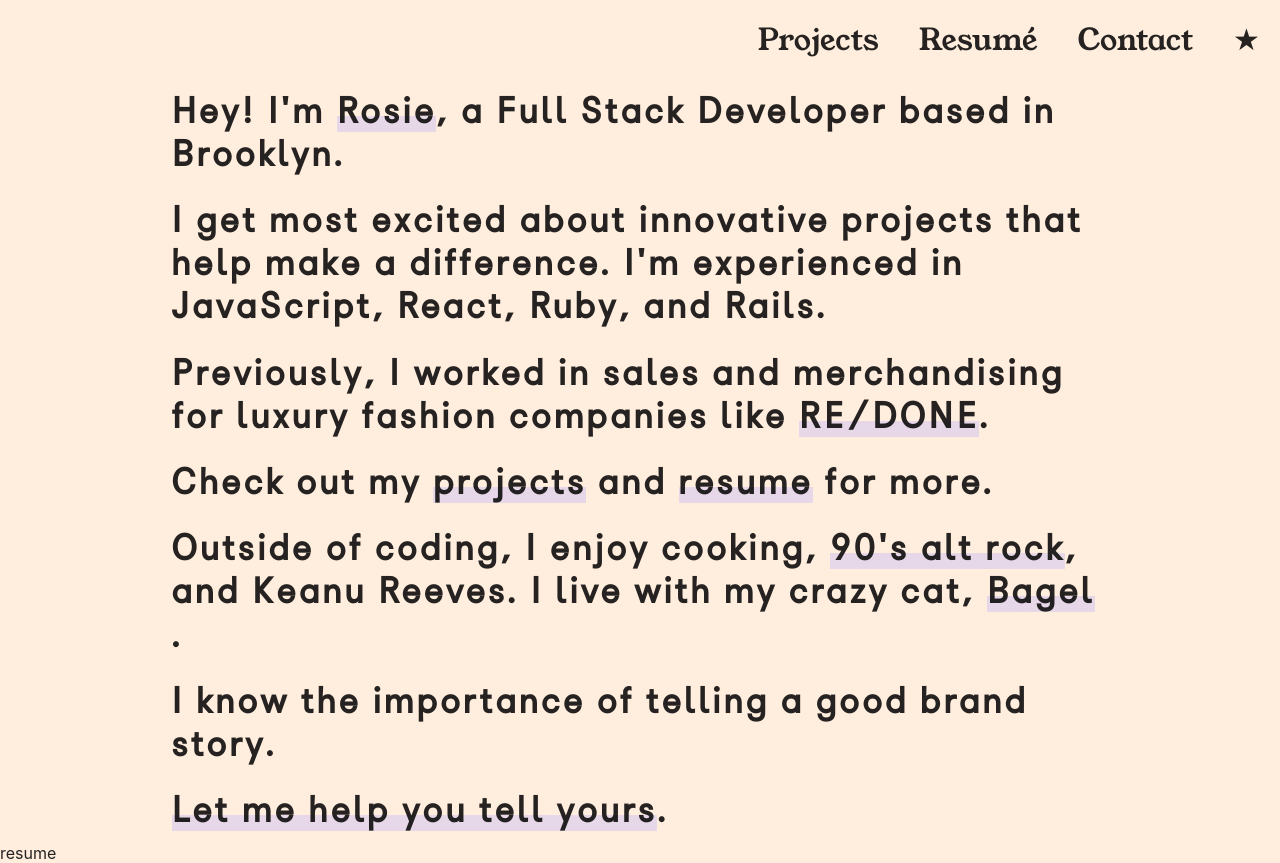
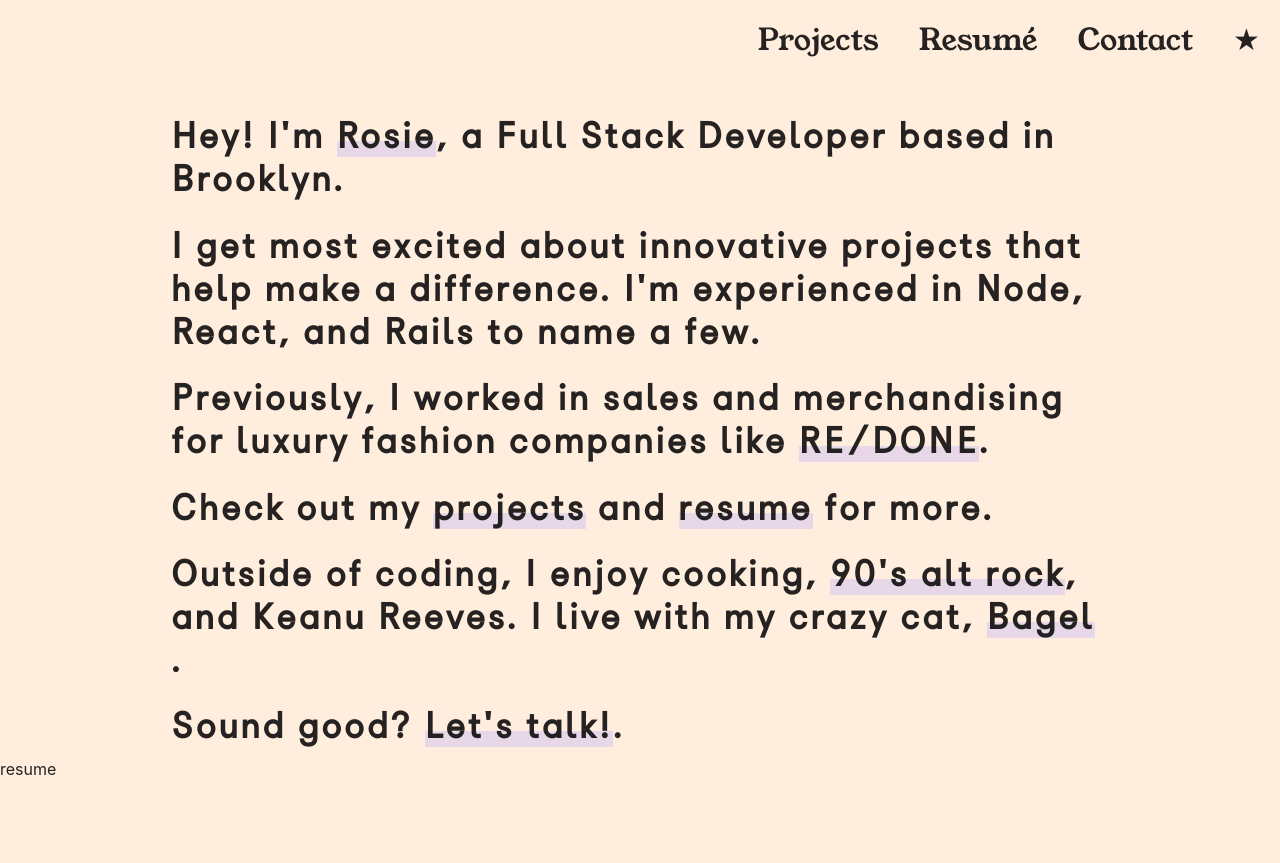
Before and after one commit to rwilt/personal-new, a React (Create React App) app: page /resume in a window 1280 px wide. Shown: the top 863 px of the page. After the commit the page ends 800 px from the top, so only its background shows below. Built offline with nearby package versions, Linux system fonts and the light colour scheme.

Commit message:
style fixes and bio update

```diff
--- a/src/App.css
+++ b/src/App.css
@@ -209,6 +209,7 @@ span{
   width: 75vw;
   margin-left: auto;
   margin-right: auto;
+  margin-top: 2%;
 }
 
 a{
--- a/src/Components/App.js
+++ b/src/Components/App.js
@@ -99,13 +99,12 @@ let handleClick = (e) => {
     <div onMouseOver={handleMouseOver} className="intro" >
       <h1>Hey! I'm <span className="highlight" onMouseEnter={handleMouseOver} onMouseLeave={handleMouseOut}> Rosie{hover && <img className="rose" alt="a picture of a rose" src={Rose} onMouseMove={(e)=>{moveMouseImg(e)}} style={styles}/>}</span>, a Full Stack Developer based in Brooklyn.</h1>
 
-       <h1>I get most excited about innovative projects that help make a difference. I'm experienced in JavaScript, React, Ruby, and Rails. </h1>
+       <h1>I get most excited about innovative projects that help make a difference. I'm experienced in Node, React, and Rails to name a few. </h1>
 
        <h1>Previously, I worked in sales and merchandising for luxury fashion companies like <a className="highlight" href="http://shopredone.com">RE/DONE</a>.</h1>
-       <h1>Check out my  <NavLink to="/projects" className="highlight">projects</NavLink> and <a target="_blank" href="https://drive.google.com/file/d/1Yuc0zNpEje5VudOFxbyxRbMLmFAbZJtY/view?usp=sharing"  className="highlight">resume</a> for more.</h1>
+       <h1>Check out my  <NavLink to="/projects" className="highlight">projects</NavLink> and <a target="_blank" href="https://drive.google.com/file/d/1C5rPipjIXitZ0uLppU-T2LNARYrZMu-G/view?usp=sharing"  className="highlight">resume</a> for more.</h1>
        <h1>Outside of coding, I enjoy cooking, <a className="highlight" target="_blank"  href="https://www.youtube.com/watch?v=n4zVYRBHPyM">90's alt rock</a>, and Keanu Reeves. I live with my crazy cat, <span className="highlight" onMouseEnter={handleBMouseOver}  onMouseLeave={handleMouseOut}>Bagel{bagelHover && <img src={Bagel} alt="a photo of a cat" className="bagel" onMouseMove={(e)=>{moveMouseBImg(e)}} style={styles}/>} </span>.</h1>
-       <h1>I know the importance of telling a good brand story.</h1>
-       <h1><a className="highlight" href={`mailto:${"rosie.wilt@gmail.com"}?subject=Hi%20Rosie%20:)!&body=Hey Rosie!%0D%0A%0D%0A I wanted to reach out about...[your message here - ideas: job opportunities, my projects, skincare, favorite breed of dog, Buffy and Spike vs. Buffy and Angel, etc.].`}>Let me help you tell yours</a>. </h1>
+       <h1>Sound good? <a className="highlight" href={`mailto:${"rosie.wilt@gmail.com"}?subject=Hi%20Rosie%20:)!&body=Hey Rosie!%0D%0A%0D%0A I wanted to reach out about...[your message here - ideas: job opportunities, my projects, skincare, favorite breed of dog, Buffy and Spike vs. Buffy and Angel, etc.].`}>Let's talk!</a>. </h1>
 
     </div>
     </div>
--- a/src/Components/Nav.js
+++ b/src/Components/Nav.js
@@ -9,7 +9,7 @@ let Nav = (props) => {
         <div className="nav-container">
             <header>
                 <NavLink className="nav-link" to="/projects" exact>Projects</NavLink>
-                <a className="nav-link" target="_blank" href="https://drive.google.com/file/d/1Yuc0zNpEje5VudOFxbyxRbMLmFAbZJtY/view?usp=sharing">Resumé</a>
+                <a className="nav-link" target="_blank" href="https://drive.google.com/file/d/1C5rPipjIXitZ0uLppU-T2LNARYrZMu-G/view?usp=sharing">Resumé</a>
                 {/* <a className="nav-link" target="_blank" href="https://github.com/rwilt">GitHub</a> */}
                 <NavLink className="nav-link" to="/contact" exact>Contact</NavLink>
                 <NavLink className="nav-link" to="/about" exact>★</NavLink>
```
